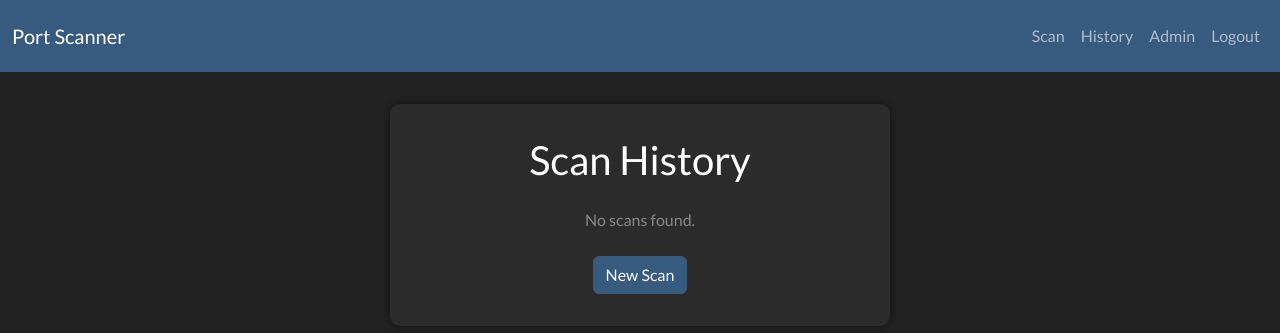
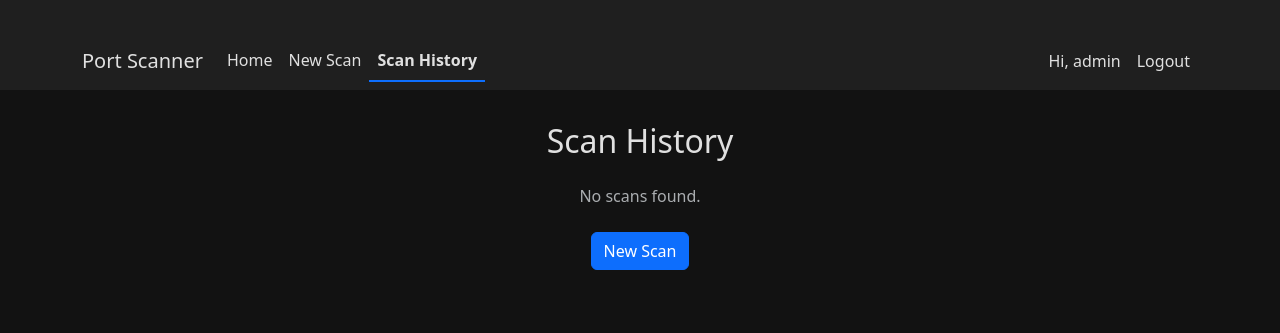
Before and after one commit to deanjroach84/Sandbox, a Flask app: page /scan_history in a window 1280 px wide. Shown: the top 333 px of the page. Run offline with Flask 3, Linux system fonts and the light colour scheme; a user stored in the database is signed in; data comes from the database, SQL or seed files in the repository; data that the repository does not hold is empty; parts of the project's set-up code (start-up, migrations or seed data) failed here and were passed over; some libraries are stand-ins or nearby versions.

Commit message:
Update base.html

```diff
--- a/templates/base.html
+++ b/templates/base.html
@@ -1,84 +1,80 @@
-<!doctype html>
-<html lang="en">
+<!DOCTYPE html>
+<html lang="en" data-bs-theme="dark">
 <head>
-  <meta charset="utf-8">
-  <meta name="viewport" content="width=device-width, initial-scale=1">
+    <meta charset="UTF-8">
+    <meta name="viewport" content="width=device-width, initial-scale=1.0">
     <title>{% block title %}Port Scanner{% endblock %}</title>
-
-  <!-- Bootstrap Darkly Theme from Bootswatch -->
-  <link rel="stylesheet" href="https://cdn.jsdelivr.net/npm/bootswatch@5.3.2/dist/darkly/bootstrap.min.css">
-
-  <!-- Optional custom overrides -->
-  <link rel="stylesheet" href="{{ url_for('static', filename='style.css') }}">
-
+    <link href="https://cdn.jsdelivr.net/npm/bootstrap@5.3.2/dist/css/bootstrap.min.css" rel="stylesheet">
     <style>
-    /* Flash message overrides */
-    .flash-message {
-      margin-top: 1rem;
+        body {
+            background-color: #121212;
+            color: #e0e0e0;
         }
-    .error-msg {
-      color: #ff6b6b;
-      font-size: 0.9rem;
+        .navbar {
+            background-color: #1f1f1f;
         }
-    .auth-container, .scan-container {
-      max-width: 500px;
-      margin: 2rem auto;
-      padding: 2rem;
-      background-color: #2b2b2b;
-      border-radius: 10px;
-      box-shadow: 0 0 10px rgba(0,0,0,0.5);
+        .navbar-brand, .nav-link {
+            color: #e0e0e0 !important;
+        }
+        .nav-link.active {
+            font-weight: bold;
+            border-bottom: 2px solid #0d6efd;
+        }
+        .container {
+            padding-top: 2rem;
         }
     </style>
 </head>
 <body>
-
     <!-- Navbar -->
-<nav class="navbar navbar-expand-lg navbar-dark bg-primary">
-  <div class="container-fluid">
+    <nav class="navbar navbar-expand-lg navbar-dark">
+        <div class="container">
             <a class="navbar-brand" href="{{ url_for('index') }}">Port Scanner</a>
             <button class="navbar-toggler" type="button" data-bs-toggle="collapse" data-bs-target="#navbarNav">
                 <span class="navbar-toggler-icon"></span>
             </button>
 
             <div class="collapse navbar-collapse" id="navbarNav">
+                <ul class="navbar-nav me-auto">
+                    <li class="nav-item">
+                        <a class="nav-link {% if request.endpoint == 'index' %}active{% endif %}" href="{{ url_for('index') }}">Home</a>
+                    </li>
+                    {% if current_user.is_authenticated %}
+                        <li class="nav-item">
+                            <a class="nav-link {% if request.endpoint == 'scan' %}active{% endif %}" href="{{ url_for('scan') }}">New Scan</a>
+                        </li>
+                        <li class="nav-item">
+                            <a class="nav-link {% if request.endpoint == 'scan_history' %}active{% endif %}" href="{{ url_for('scan_history') }}">Scan History</a>
+                        </li>
+                    {% endif %}
+                </ul>
+
                 <ul class="navbar-nav ms-auto">
                     {% if current_user.is_authenticated %}
-          <li class="nav-item"><a class="nav-link" href="{{ url_for('scan') }}">Scan</a></li>
-          <li class="nav-item"><a class="nav-link" href="{{ url_for('scan_history') }}">History</a></li>
-          {% if current_user.is_admin %}
-            <li class="nav-item"><a class="nav-link" href="{{ url_for('admin') }}">Admin</a></li>
-          {% endif %}
-          <li class="nav-item"><a class="nav-link" href="{{ url_for('logout') }}">Logout</a></li>
+                        <li class="nav-item">
+                            <span class="nav-link">Hi, {{ current_user.username }}</span>
+                        </li>
+                        <li class="nav-item">
+                            <a class="nav-link" href="{{ url_for('logout') }}">Logout</a>
+                        </li>
                     {% else %}
-          <li class="nav-item"><a class="nav-link" href="{{ url_for('login') }}">Login</a></li>
-          <li class="nav-item"><a class="nav-link" href="{{ url_for('register') }}">Register</a></li>
+                        <li class="nav-item">
+                            <a class="nav-link {% if request.endpoint == 'login' %}active{% endif %}" href="{{ url_for('login') }}">Login</a>
+                        </li>
+                        <li class="nav-item">
+                            <a class="nav-link {% if request.endpoint == 'register' %}active{% endif %}" href="{{ url_for('register') }}">Register</a>
+                        </li>
                     {% endif %}
                 </ul>
             </div>
         </div>
     </nav>
 
-<!-- Flash messages -->
-<div class="container flash-message">
-  {% with messages = get_flashed_messages(with_categories=true) %}
-    {% if messages %}
-      {% for category, message in messages %}
-        <div class="alert alert-{{ category }} alert-dismissible fade show" role="alert">
-          {{ message }}
-          <button type="button" class="btn-close" data-bs-dismiss="alert" aria-label="Close"></button>
-        </div>
-      {% endfor %}
-    {% endif %}
-  {% endwith %}
-</div>
-
     <!-- Main content -->
     <div class="container">
         {% block content %}{% endblock %}
     </div>
 
-<!-- Bootstrap Bundle (with Popper) -->
     <script src="https://cdn.jsdelivr.net/npm/bootstrap@5.3.2/dist/js/bootstrap.bundle.min.js"></script>
-
 </body>
 </html>
```
Lines whose indentation alone changed are shown as unchanged.
